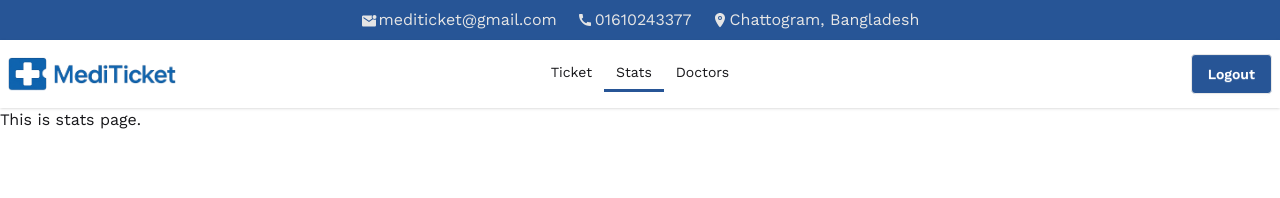
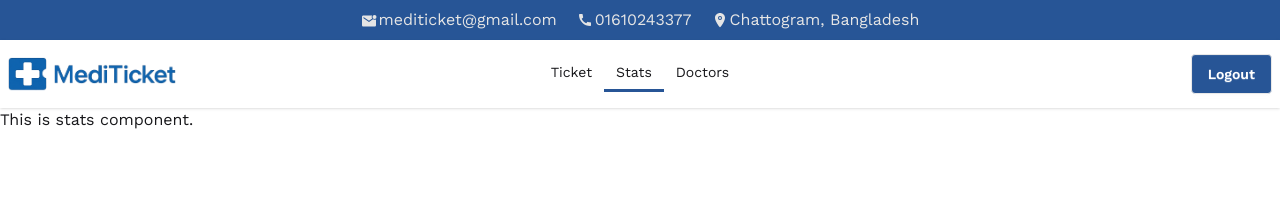
Before and after one commit to Suprio-Das/MediTicket, a React (Vite) app: page /stats in a window 1280 px wide. Shown: the top 198 px of the page. Built offline with nearby package versions, Linux system fonts and the light colour scheme; no server answers; sample sign-in values are in the browser's storage.

Commit message:
Stats component created

```diff
--- a/src/Components/Routes/Routes.jsx
+++ b/src/Components/Routes/Routes.jsx
@@ -4,6 +4,7 @@ import Home from "../Home/Home";
 import Login from "../Login/Login";
 import PrivateRoutes from "./PrivateRoutes";
 import TicketVerification from "../TicketVerification/TicketVerification";
+import Stats from "../Stats/Stats";
 
 const router = createBrowserRouter([
     {
@@ -19,7 +20,7 @@ const router = createBrowserRouter([
             {
                 path: '/stats',
                 element: <PrivateRoutes>
-                    <h1>This is stats page.</h1>
+                    <Stats></Stats>
                 </PrivateRoutes>
             },
             {
--- /dev/null
+++ b/src/Components/Stats/Stats.jsx
@@ -0,0 +1,9 @@
+const Stats = () => {
+    return (
+        <div>
+            <h1>This is stats component.</h1>
+        </div>
+    );
+};
+
+export default Stats;
```
